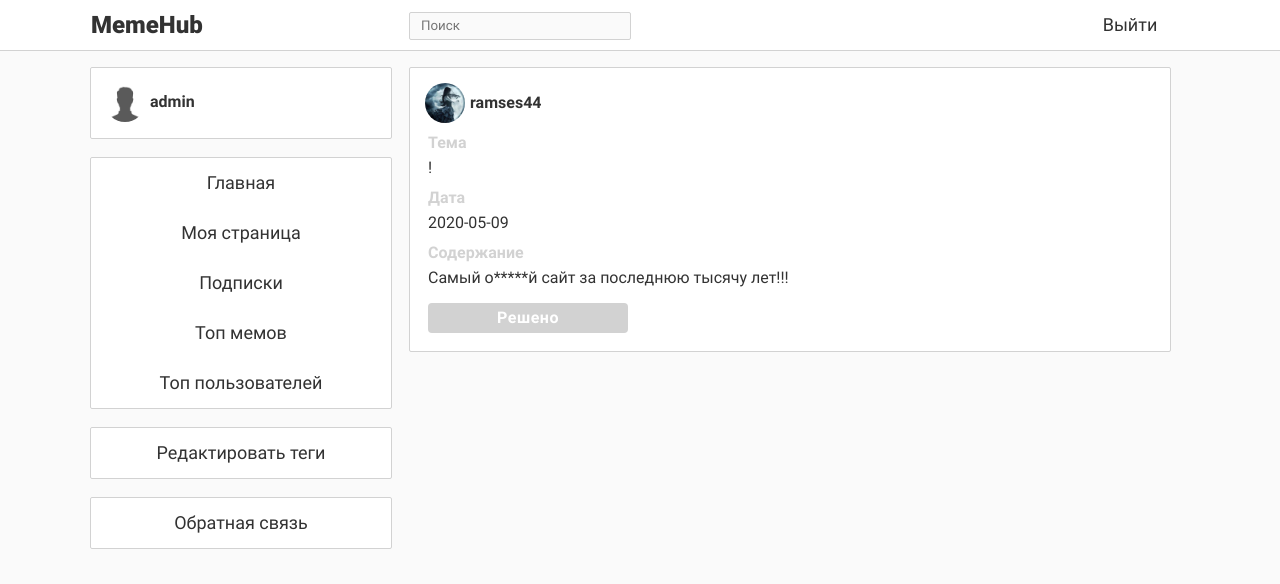
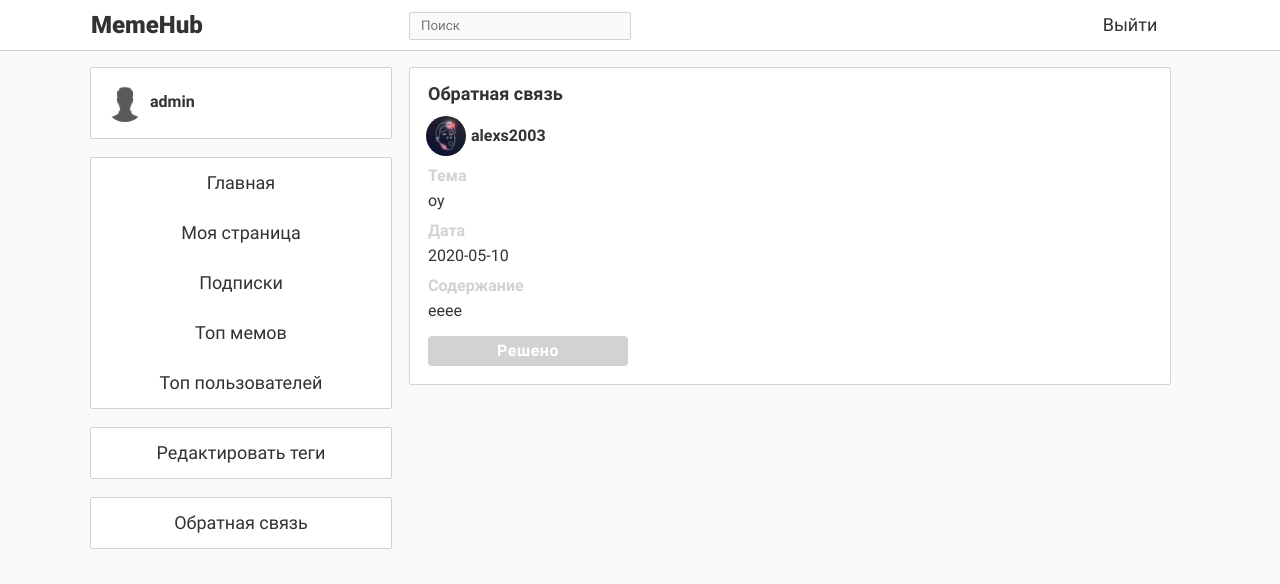
Before and after one commit to ramses44/MemeHub, a Flask app: page /check_feedback in a window 1280 px wide. Shown: the top 584 px of the page. Run offline with Flask 2, Linux system fonts and the light colour scheme; a user stored in the database is signed in; data comes from the database, SQL or seed files in the repository; both versions use the stored data as it was after the commit.

Commit message:
и опять пофиксил баги

```diff
--- a/feedbacks/2020-05-09_22_35_02.865175.json
+++ /dev/null
@@ -1 +0,0 @@
-{"subject": "!", "sender": {"id": 2, "alias": "ramses44", "user_img": "/static/img/avatars/2020-04-26_14_56_32.571863.jpg"}, "data": "\u0421\u0430\u043c\u044b\u0439 \u043e*****\u0439 \u0441\u0430\u0439\u0442 \u0437\u0430 \u043f\u043e\u0441\u043b\u0435\u0434\u043d\u044e\u044e \u0442\u044b\u0441\u044f\u0447\u0443 \u043b\u0435\u0442!!!"}
--- /dev/null
+++ b/feedbacks/2020-05-10_08_54_16.570707.json
@@ -0,0 +1 @@
+{"subject": "\u043e\u0443", "sender": {"id": 4, "alias": "alexs2003", "user_img": "/static/img/avatars/2020-05-08_10_28_41.352038.jpg"}, "data": "\u0435\u0435\u0435\u0435"}
--- a/main.py
+++ b/main.py
@@ -132,6 +132,10 @@ def get_user_page_data(username_id):
         data['top'] = list(session.query(User).order_by(User.rating))[::-1].index(user) + 1
     except ValueError:
         data['top'] = 0
+    if current_user.is_authenticated:
+        data['current_user_auth'] = True
+    else:
+        data['current_user_auth'] = False
     return data
 
 
@@ -146,7 +150,10 @@ def top_memes():
     """Топ мемов"""
 
     top = meme_selector.get_most_popular()
-    content = get_content(uid=current_user.get_id(), data=top).json['content']
+    if current_user.is_authenticated:
+        content = get_content(uid=current_user.get_id(), data=top).json['content']
+    else:
+        content = get_content(data=top).json['content']
 
     res = gen_data(do_get_content=False)
     res['load_more'] = False
--- a/static/css/publish_css.css
+++ b/static/css/publish_css.css
@@ -211,18 +211,15 @@ img[src=""] {
 }
 
 .feedback_block {
-    margin-left: 18px;
     margin-bottom: 10px;
 }
 
 .feedback_btn {
-    margin-left: 18px;
     margin-bottom: 18px;
 }
 
 .feedback_author {
-    margin-left: 5px;
-    margin-right: 5px;
+    margin-left: -12px;
     margin-top: 5px;
 }
 
--- a/templates/check_feedback.html
+++ b/templates/check_feedback.html
@@ -2,6 +2,9 @@
 
 {% block content %}
 <div class="meme_block">
+    <div class="publish_block">
+        <div class="pub_head">Обратная связь</div>
+        {% if data['content'] %}
             {% for feedback in data['content'] %}
                 <div id="{{ feedback['title'] }}">
                     <div class="author feedback_author">
@@ -11,7 +14,6 @@
                             </a>
                             <div class="author_name">
                                 <a href="/author/{{ feedback['sender']['id'] }}">{{ feedback['sender']['alias'] }}</a>
-                    </div>
                             </div>
                         </div>
                     </div>
@@ -31,7 +33,12 @@
                     <div class="pub_btn_grp feedback_btn">
                         <div class="pub_choose_btn"  onclick="solved('{{ feedback['title'] }}')">Решено</div>
                     </div>
+                </div>
             {% endfor %}
+        {% else %}
+            <div class="pub_notes">Никто не оставлял сообщений</div>
+        {% endif %}
+    </div>
 </div>
 
 
--- a/templates/feedback.html
+++ b/templates/feedback.html
@@ -11,7 +11,7 @@
 
             <div class="pub_notes">Тема</div>
             <div class="pub_input_div">
-                {{ form.subject(class="pub_input") }}
+                {{ form.subject(class="pub_input", maxlength=50) }}
             </div>
             {% for error in form.subject.errors %}
                 <div class="pub_error_note">{{ error }}</div>
@@ -19,7 +19,7 @@
 
             <div class="pub_notes">Содержание</div>
             <div class="pub_input_div">
-                {{ form.data(rows=5, autocomplete="off", maxlength=80, class="pub_input") }}
+                {{ form.data(rows=5, autocomplete="off", maxlength=50, class="pub_input") }}
             </div>
             {% for error in form.data.errors %}
                 <div class="pub_error_note">{{ error }}</div>
```
Also changed, not shown: data.json (+1 -1 lines), templates/main.html (+8 -1 lines), db/memehub.sqlite. Lines whose indentation alone changed are shown as unchanged.
